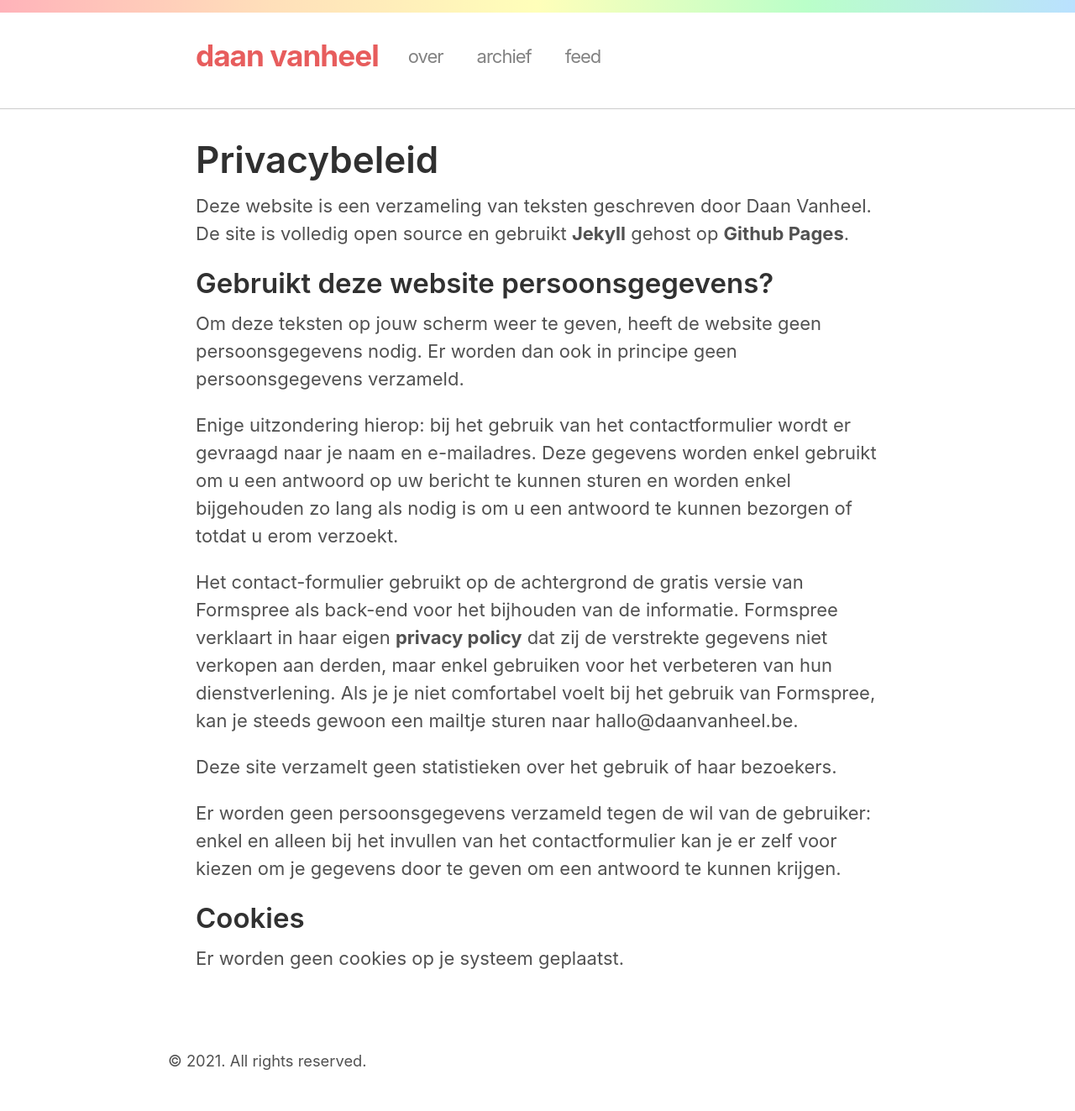
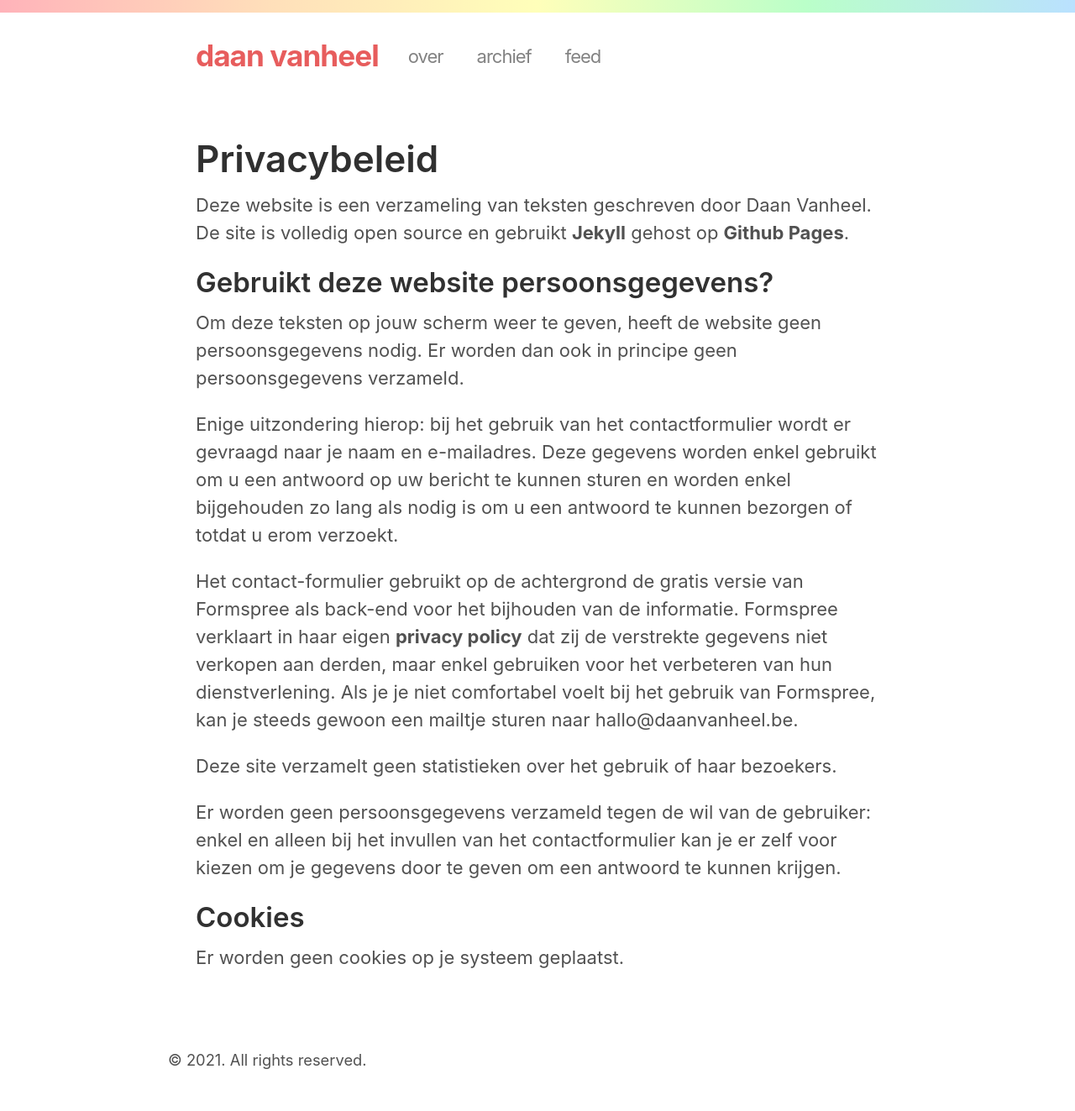
Before and after one commit to daanvanheel/daanvanheel.github.io, a Jekyll site: the page built from privacy.md, in a window 1280 px wide. Shown: the whole page at 84% size. Built offline with Jekyll 4.4.1, drawn with Linux system fonts in a browser that asks for light colours.

Commit message:
Update _masthead.scss

```diff
--- a/_sass/_masthead.scss
+++ b/_sass/_masthead.scss
@@ -8,7 +8,6 @@
   background-size: 100% 15px;
   background-repeat: no-repeat;
   background-position: top;
-  border-bottom: 1px solid $gray-2;
   margin-bottom: 1.5rem;
 }
 
```
